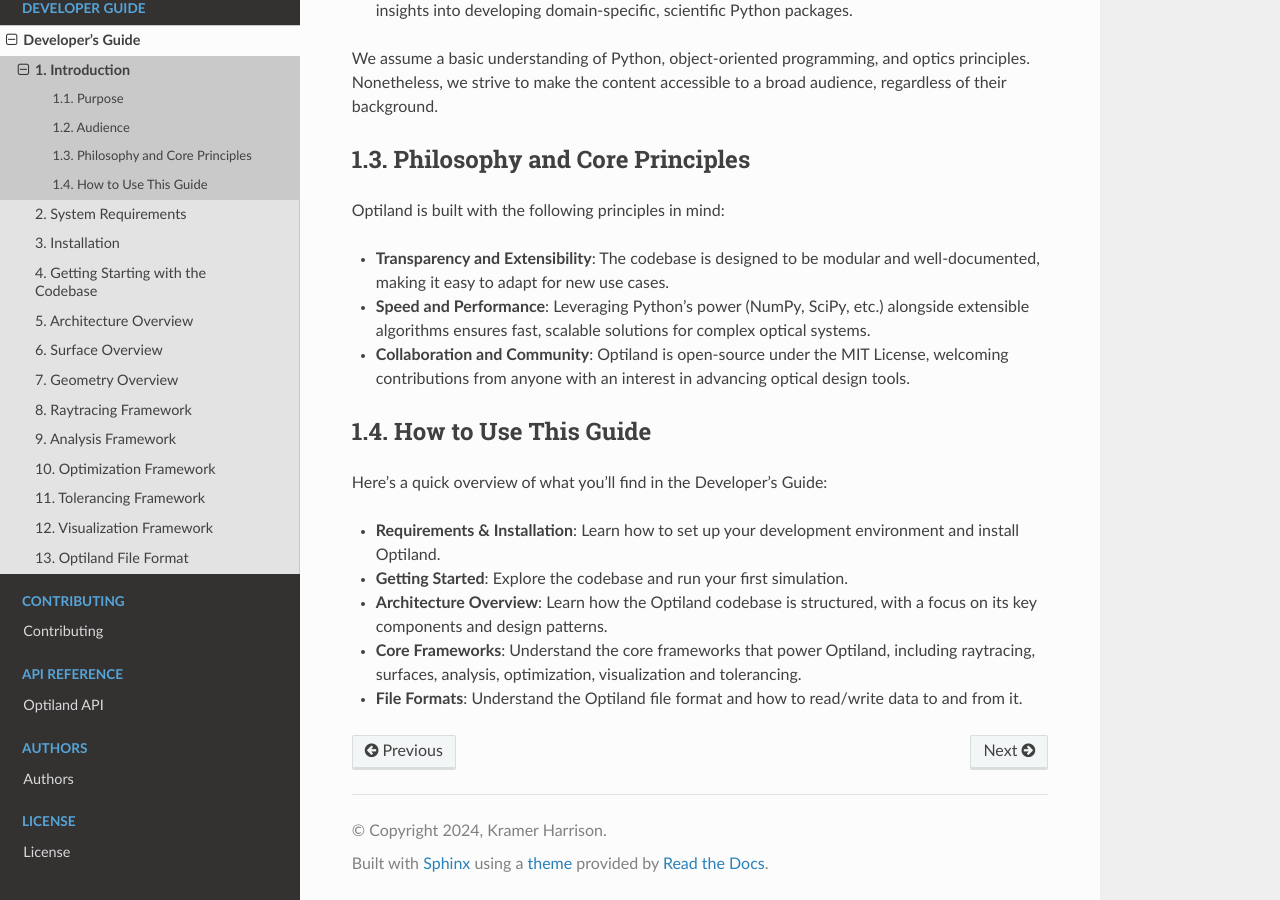
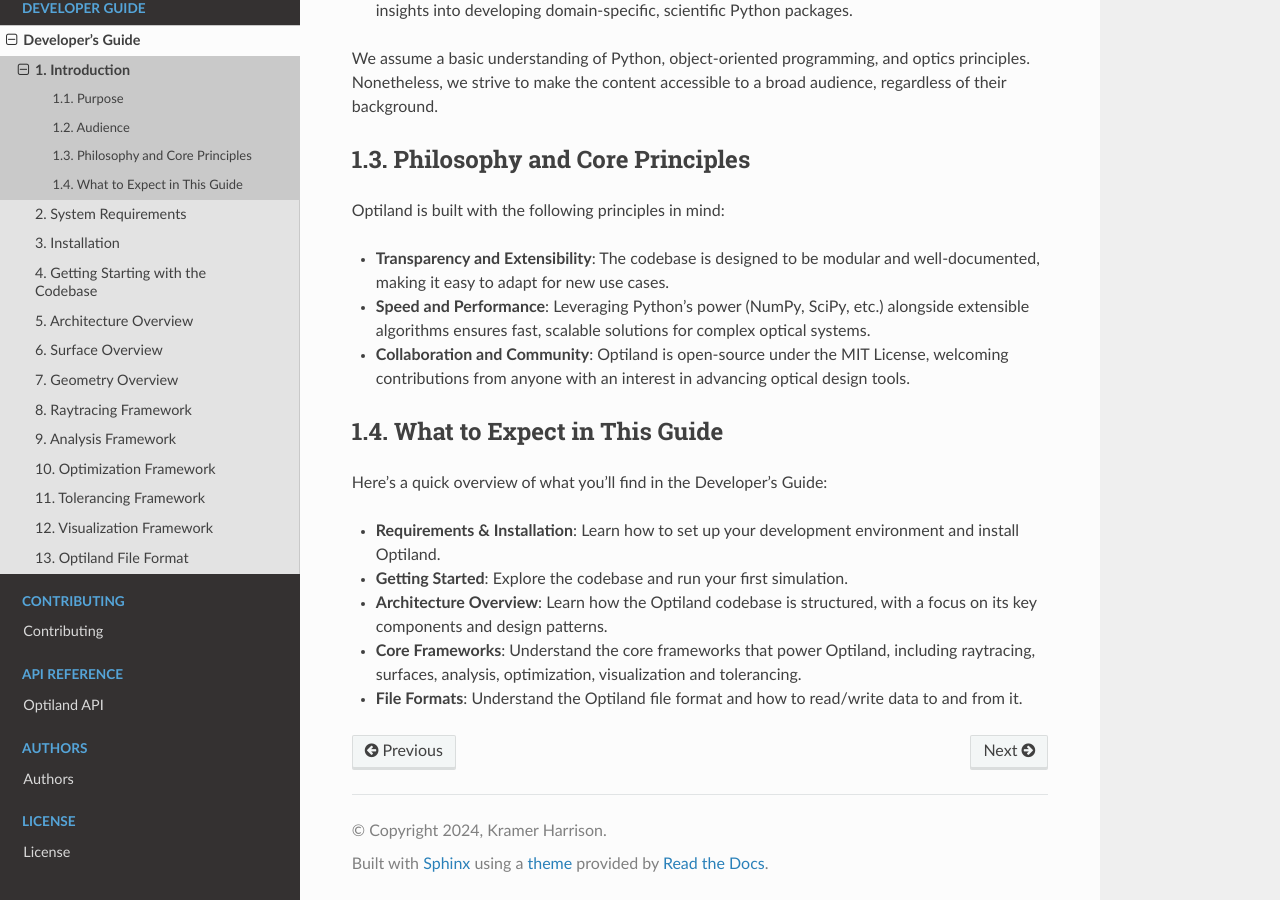
Before and after one commit to HarrisonKramer/optiland, a Sphinx documentation site: the page built from docs/developers_guide/introduction.rst, in a window 1280 px wide and 900 px high, scrolled down 681 px. Built offline with Sphinx 7.4.7 and the Read the Docs theme 3.1.0, drawn with Linux system fonts in a browser that asks for light colours; pages that are not in the unit, such as notebooks, are missing from menus.

Commit message:
docs: update introduction section title for clarity in developer's guide

```diff
--- a/docs/developers_guide/introduction.rst
+++ b/docs/developers_guide/introduction.rst
@@ -32,8 +32,8 @@ Optiland is built with the following principles in mind:
 - **Speed and Performance**: Leveraging Python’s power (NumPy, SciPy, etc.) alongside extensible algorithms ensures fast, scalable solutions for complex optical systems.
 - **Collaboration and Community**: Optiland is open-source under the MIT License, welcoming contributions from anyone with an interest in advancing optical design tools.
 
-How to Use This Guide
----------------------
+What to Expect in This Guide
+----------------------------
 
 Here’s a quick overview of what you’ll find in the Developer’s Guide:
 
```
